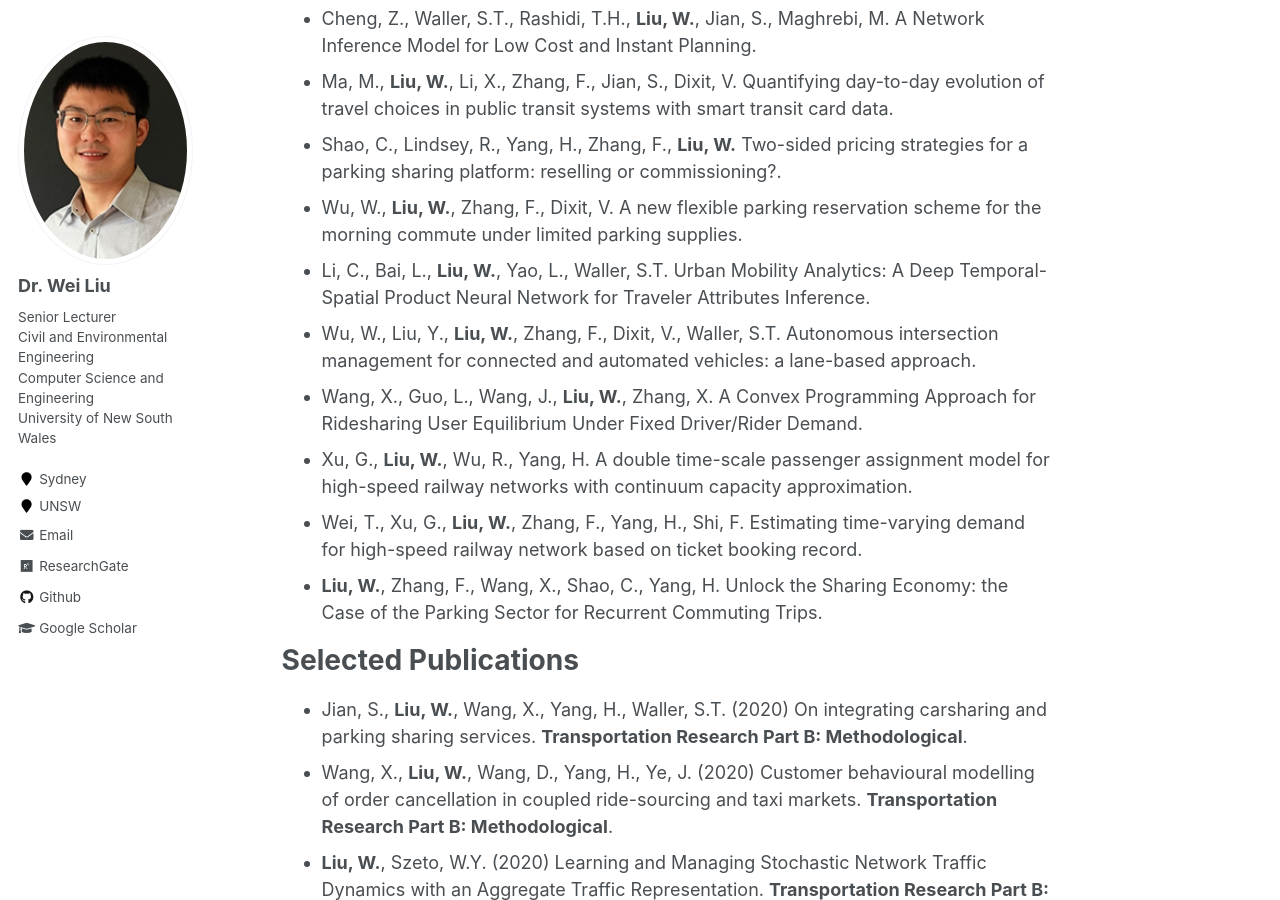
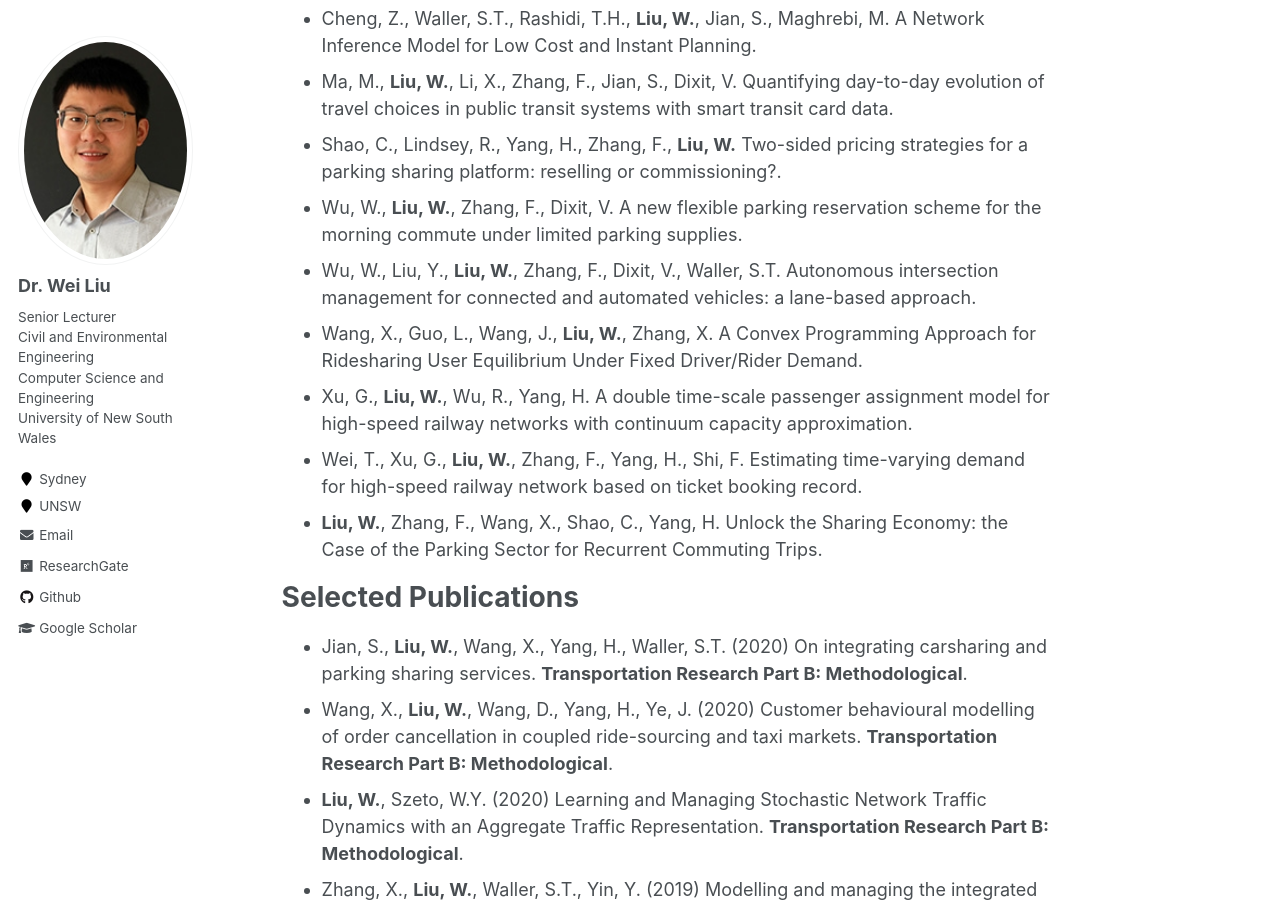
Before and after one commit to weiliu2016/weiliu2016.github.io, a Jekyll site: the page built from _pages/about.md, in a window 1280 px wide and 900 px high, scrolled down 2232 px. Built offline with Jekyll 4.4.1, drawn with Linux system fonts in a browser that asks for light colours.

Commit message:
Update about.md

```diff
--- a/_pages/about.md
+++ b/_pages/about.md
@@ -52,7 +52,6 @@ Selected Working Papers
 - Ma, M., **Liu, W.**, Li, X., Zhang, F., Jian, S., Dixit, V. Quantifying day-to-day evolution of travel choices in public transit systems with smart transit card data.
 - Shao, C., Lindsey, R., Yang, H., Zhang, F., **Liu, W.** Two-sided pricing strategies for a parking sharing platform: reselling or commissioning?.
 - Wu, W., **Liu, W.**, Zhang, F., Dixit, V. A new flexible parking reservation scheme for the morning commute under limited parking supplies.
-- Li, C., Bai, L., **Liu, W.**, Yao, L., Waller, S.T. Urban Mobility Analytics: A Deep Temporal-Spatial Product Neural Network for Traveler Attributes Inference.
 - Wu, W., Liu, Y., **Liu, W.**, Zhang, F., Dixit, V., Waller, S.T. Autonomous intersection management for connected and automated vehicles: a lane-based approach.
 - Wang, X., Guo, L., Wang, J., **Liu, W.**, Zhang, X. A Convex Programming Approach for Ridesharing User Equilibrium Under Fixed Driver/Rider Demand.
 - Xu, G., **Liu, W.**, Wu, R., Yang, H. A double time-scale passenger assignment model for high-speed railway networks with continuum capacity approximation.
```
